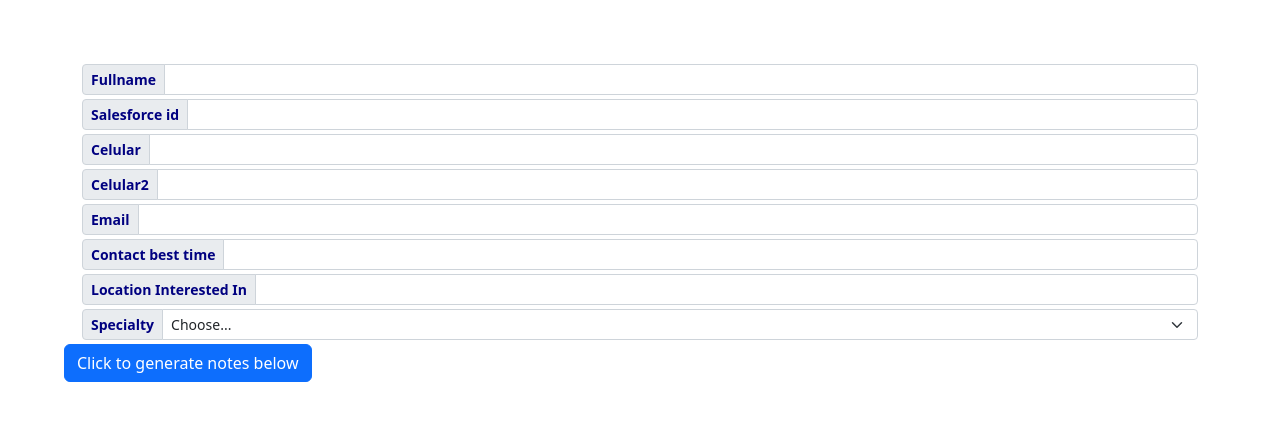
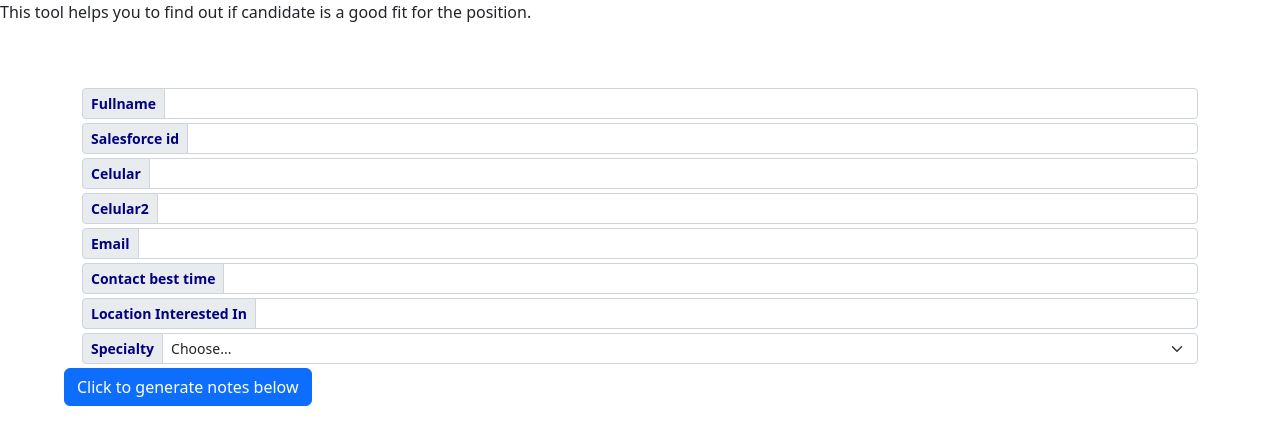
Before and after one commit to Jonathan-Robles/form, a website: page index.html in a window 1280 px wide. Drawn offline with nearby package versions, Linux system fonts and the light colour scheme.

Commit message:
Update index.html

```diff
--- a/index.html
+++ b/index.html
@@ -14,6 +14,7 @@
     <meta name="viewport" content="width=device-width, initial-scale=1.0" />
   </head>
   <body>
+    <p>This tool helps you to find out if candidate is a good fit for the position. </p>
     <div id="app"></div>
     <div id="prompt"></div>
 
```
